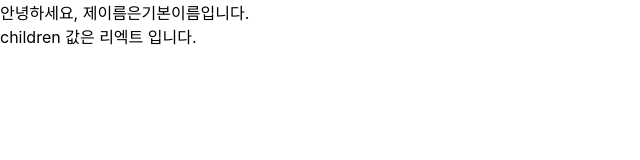
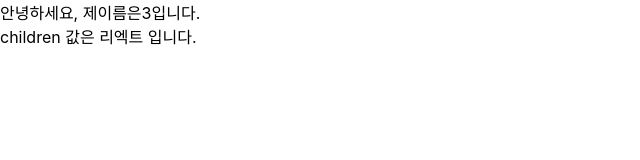
Before and after one commit to sungjaechoi/hello-react, a React (Create React App) app: page / in a window 1280 px wide. Shown: the top 160 px of the page, without its empty margins (0-640 px from the left). Built offline with nearby package versions, Linux system fonts and the light colour scheme.

Commit message:
[3].props - 6. propTypes를 통한 props 검증 1

```diff
--- a/src/App.js
+++ b/src/App.js
@@ -1,7 +1,7 @@
 import MyComponent from './MyComponent';
 
 const App = () => {
-  return <MyComponent>리엑트</MyComponent>;
+  return <MyComponent name={3}>리엑트</MyComponent>;
 };
 
 export default App;
--- a/src/MyComponent.js
+++ b/src/MyComponent.js
@@ -1,4 +1,6 @@
-const MyComponent = ({name, children}) =>{
+import propTypes from 'prop-types';
+
+const MyComponent = ({name, children}) => {
   return (
     <div>
       안녕하세요, 제이름은{name}입니다.<br/>
@@ -7,8 +9,12 @@
   );
 };
 
-MyComponent.defaultProps ={
-  name:'기본이름'
+MyComponent.defaultProps = {
+  name: '기본이름'
+};
+
+MyComponent.propTypes = {
+  name: propTypes.string
 };
 
 export default MyComponent;
```
